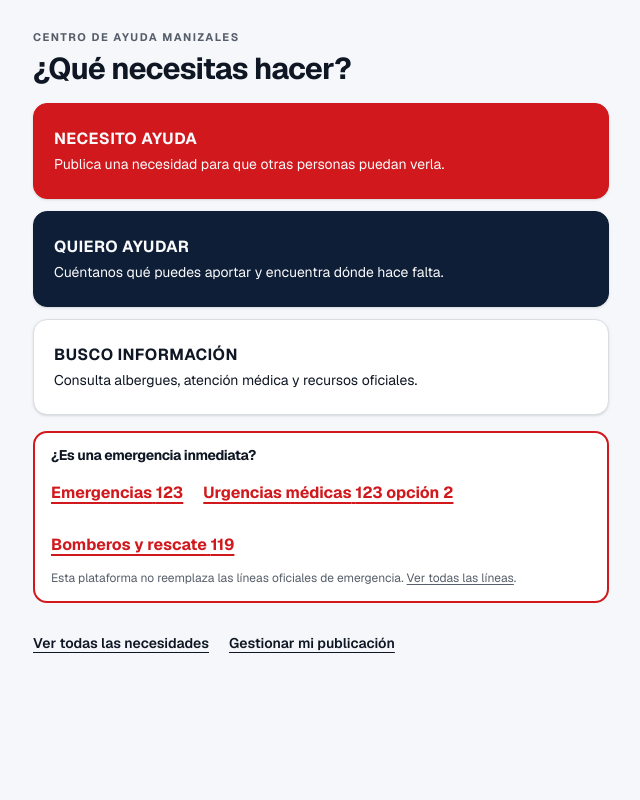
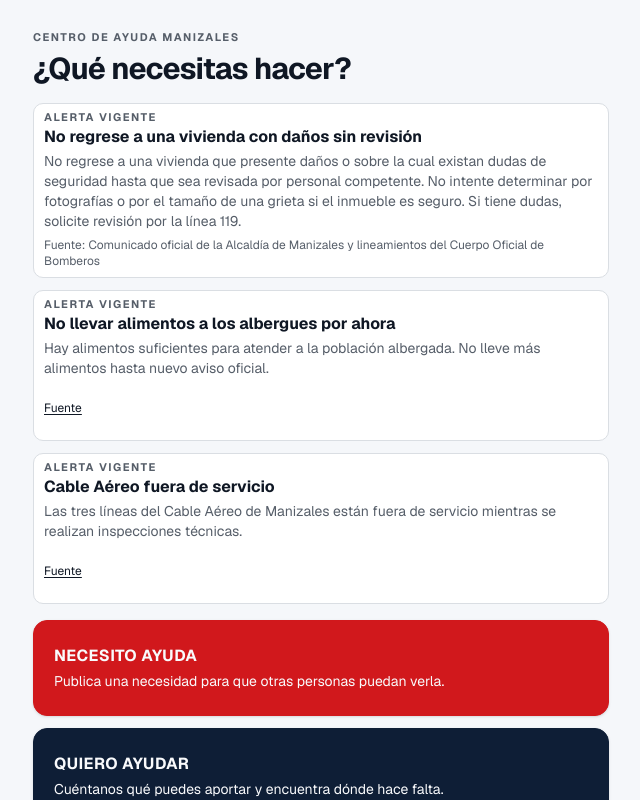
Before and after one commit to juanejd/centro_ayuda_manizales, a Next.js app: page / in a window 1280 px wide. Shown: the top 800 px of the page, without its empty margins (319-959 px from the left). Built offline with nearby package versions, Linux system fonts and the light colour scheme; no server answers.

Commit message:
feat(alerts): show the active emergency alerts
Adds the four alerts from the verified source document above the home
screen's main actions, evaluated server-side against expiresAt so an
expired alert (the curfew) stops rendering as vigente.

```diff
--- a/src/app/page.tsx
+++ b/src/app/page.tsx
@@ -1,11 +1,13 @@
 import Link from "next/link";
 
+import { getActiveAlerts } from "@/modules/info-resources/alerts";
 import {
   PRIORITY_EMERGENCY_LINES,
   normalizePhoneText,
   toTelHref,
   type PriorityEmergencyLine,
 } from "@/modules/info-resources/domain";
+import { Alert, AlertDescription, AlertTitle } from "@/shared/ui/alert";
 import { createServerSupabaseClient } from "@/shared/supabase/server";
 
 export const revalidate = 300;
@@ -73,6 +75,7 @@ async function getEmergencyLines(): Promise<readonly PriorityEmergencyLine[]> {
 
 export default async function HomePage() {
   const emergencyLines = await getEmergencyLines();
+  const activeAlerts = getActiveAlerts(new Date());
 
   return (
     <main className="bg-background text-foreground min-h-screen px-4 py-5 sm:px-6 sm:py-8">
@@ -83,6 +86,42 @@ export default async function HomePage() {
           </p>
           <h1 className="mt-2 text-2xl sm:text-3xl">¿Qué necesitas hacer?</h1>
         </header>
+
+        {activeAlerts.length > 0 && (
+          <section aria-label="Alertas vigentes" className="flex flex-col gap-3">
+            {activeAlerts.map((alert) => {
+              const isLinkSource = alert.source.startsWith("http");
+
+              return (
+                <Alert key={alert.title} variant="default">
+                  <p className="label-caps text-muted-foreground">
+                    Alerta vigente
+                  </p>
+                  <AlertTitle className="text-base font-bold">
+                    {alert.title}
+                  </AlertTitle>
+                  <AlertDescription>{alert.description}</AlertDescription>
+                  <p className="mt-1 text-xs">
+                    {isLinkSource ? (
+                      <a
+                        href={alert.source}
+                        target="_blank"
+                        rel="noreferrer"
+                        className="inline-flex min-h-12 items-center underline underline-offset-2"
+                      >
+                        Fuente
+                      </a>
+                    ) : (
+                      <span className="text-muted-foreground">
+                        Fuente: {alert.source}
+                      </span>
+                    )}
+                  </p>
+                </Alert>
+              );
+            })}
+          </section>
+        )}
 
         <nav aria-label="Acciones principales">
           <ul className="grid gap-3">
--- /dev/null
+++ b/src/modules/info-resources/alerts.ts
@@ -0,0 +1,47 @@
+export type Alert = {
+  title: string;
+  description: string;
+  expiresAt: string | null;
+  source: string;
+};
+
+export const ALERTS: readonly Alert[] = [
+  {
+    title: "Toque de queda",
+    description:
+      "Está vigente un toque de queda en Manizales desde las 10:00 p. m. del 10 de agosto hasta las 5:00 a. m. del 11 de agosto de 2026. Permanezca en el lugar seguro donde se encuentre, atienda instrucciones oficiales y evite desplazamientos innecesarios.",
+    expiresAt: "2026-08-11T05:00:00-05:00",
+    source:
+      "https://centrodeinformacion.manizales.gov.co/vicepresidente-jose-manuel-restrepo-conoce-balance-de-afectaciones-por-sismo-en-manizales/",
+  },
+  {
+    title: "No regrese a una vivienda con daños sin revisión",
+    description:
+      "No regrese a una vivienda que presente daños o sobre la cual existan dudas de seguridad hasta que sea revisada por personal competente. No intente determinar por fotografías o por el tamaño de una grieta si el inmueble es seguro. Si tiene dudas, solicite revisión por la línea 119.",
+    expiresAt: null,
+    source:
+      "Comunicado oficial de la Alcaldía de Manizales y lineamientos del Cuerpo Oficial de Bomberos",
+  },
+  {
+    title: "No llevar alimentos a los albergues por ahora",
+    description:
+      "Hay alimentos suficientes para atender a la población albergada. No lleve más alimentos hasta nuevo aviso oficial.",
+    expiresAt: null,
+    source:
+      "https://centrodeinformacion.manizales.gov.co/comunicado-de-prensa-sobre-no-llevar-alimentos-a-los-albergues-por-ahora/",
+  },
+  {
+    title: "Cable Aéreo fuera de servicio",
+    description:
+      "Las tres líneas del Cable Aéreo de Manizales están fuera de servicio mientras se realizan inspecciones técnicas.",
+    expiresAt: null,
+    source:
+      "https://centrodeinformacion.manizales.gov.co/cable-aereo-manizales-adelanta-evaluacion-tecnica-tras-afectacion-en-el-sistema/",
+  },
+] as const;
+
+export function getActiveAlerts(now: Date): readonly Alert[] {
+  return ALERTS.filter(
+    (alert) => alert.expiresAt === null || new Date(alert.expiresAt) > now,
+  );
+}
```
